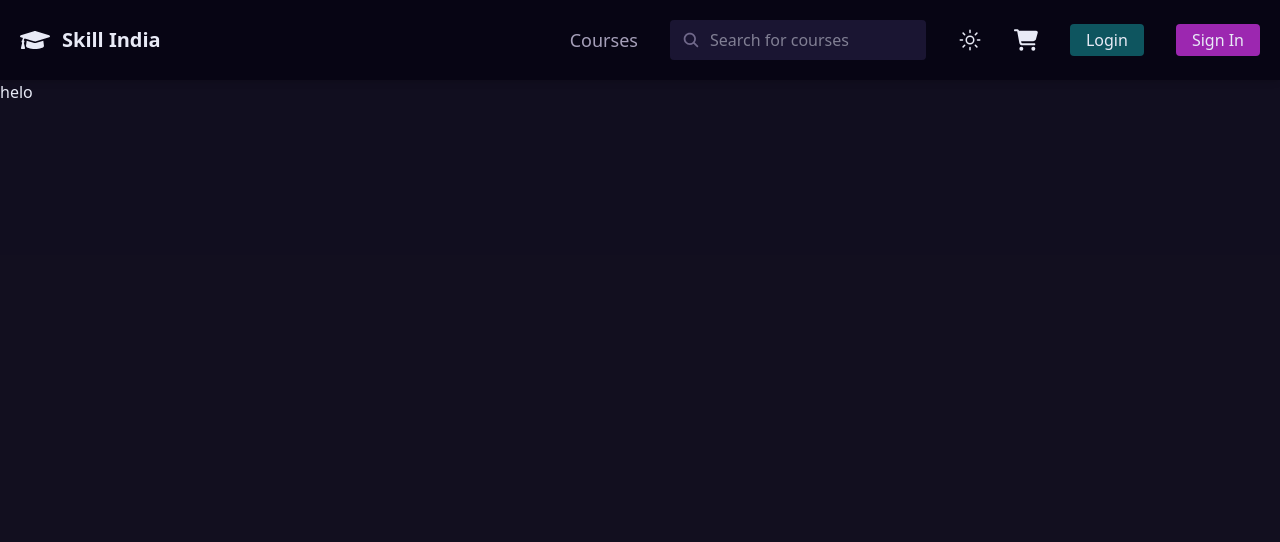
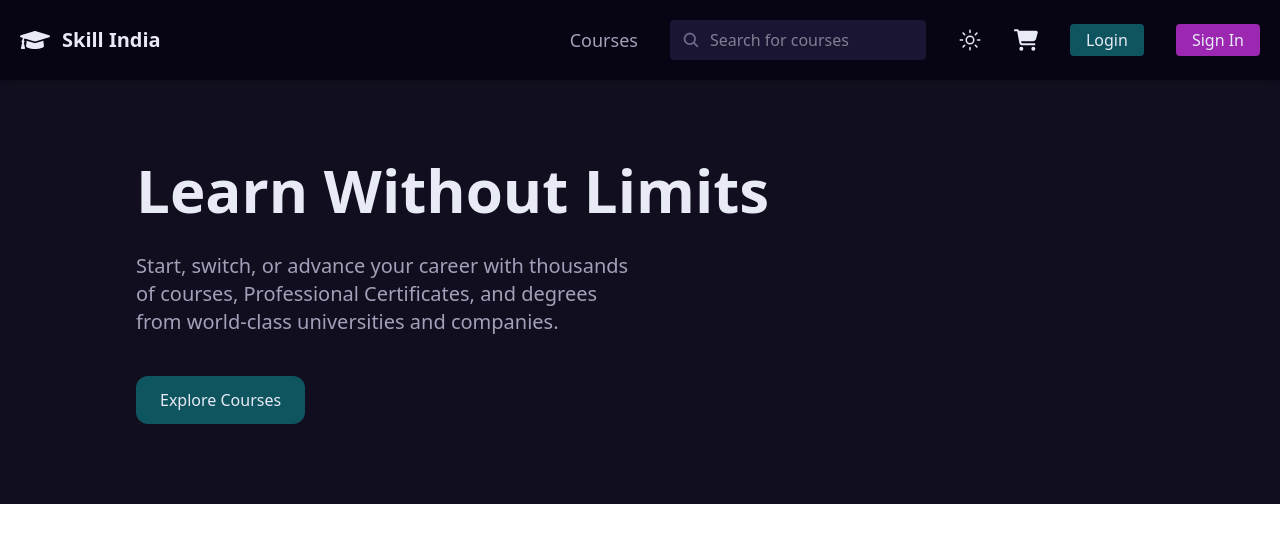
Before and after one commit to mdnaseeransari/Skill_India, a React (Vite) app in the folder client/: page / in a window 1280 px wide. Shown: the top 542 px of the page. Built offline with nearby package versions, Linux system fonts and the light colour scheme.

Commit message:
debug the linking and added some section in home page

```diff
--- a/client/component/Home.jsx
+++ b/client/component/Home.jsx
@@ -1,12 +1,31 @@
 import React from 'react'
+import { Link } from "react-router-dom";
 
 const Home = () => {
   return (
 
     <>
-    <div className='bg-primary h-dvh'>
-      <p className='text-primary'>helo</p>
-    </div>
+      <div className="bg-primary w-full h-auto p-6 md:p-16 lg:p-20">
+        <div className="mx-4 md:mx-14">
+
+          <h1 className="text-primary font-bold text-4xl md:text-5xl lg:text-6xl">
+            Learn Without Limits
+          </h1>
+
+          <h2 className="text-secondary pt-8 text-base md:text-lg lg:text-xl w-full md:w-[70%] lg:w-[50%]">
+            Start, switch, or advance your career with thousands of courses,
+            Professional Certificates, and degrees from world-class universities and companies.
+          </h2>
+
+          <Link to="/course"><button className="bg-accent-primary text-button px-6 py-3 mt-10 rounded-xl">
+            Explore Courses
+          </button></Link>
+
+        </div>
+
+
+      </div>
+
     </>
   )
 }
--- a/client/component/Navbar.jsx
+++ b/client/component/Navbar.jsx
@@ -1,4 +1,4 @@
-import React, { useState,useEffect } from 'react';
+import React, { useState, useEffect } from 'react';
 import { Link } from "react-router-dom";
 import { IoSunnyOutline, IoMenu, IoClose, IoSearch } from "react-icons/io5";
 import { FaCartShopping } from "react-icons/fa6";
@@ -40,18 +40,19 @@ const Navbar = ({ theme, setTheme }) => {
 
           <IoSunnyOutline className="text-2xl cursor-pointer" onClick={() =>
             setTheme(theme === "dark-mode" ? "light-mode" : "dark-mode")
-            }  />
+          } />
           <Link to="/Cart">
             <FaCartShopping className="text-2xl cursor-pointer hover:text-blue-600" />
           </Link>
 
+          <Link to="/Login">
             <button className="bg-accent-primary px-4 py-1 rounded text-button cursor-pointer hover-bg-accent-primary">
-            <Link to="/Login">Login</Link>
-          </button>
-
+              Login
+            </button></Link>
+          <Link to="/Signin">
             <button className="bg-accent-secondary px-4 py-1 rounded text-button cursor-pointer hover-bg-accent-secondary">
-            <Link to="/Signin">Sign In</Link>
-          </button>
+              Sign In
+            </button></Link>
 
         </div>
 
@@ -70,7 +71,7 @@ const Navbar = ({ theme, setTheme }) => {
         <div className="lg:hidden bg-navbar px-5 pb-5 animate-slideDown">
 
           <span className="block text-lg text-secondary font-medium py-2">
-            Courses
+            <Link to="/course">Courses</Link>
           </span>
 
           {/* MOBILE SEARCH BOX WITH ICON */}
@@ -87,16 +88,17 @@ const Navbar = ({ theme, setTheme }) => {
             <IoSunnyOutline className="text-2xl cursor-pointer" onClick={() =>
               setTheme(theme === "dark-mode" ? "light-mode" : "dark-mode")
             } />
-            <FaCartShopping />
+            <Link to="/Cart"><FaCartShopping /></Link>
           </div>
 
+          <Link to="/Login">
             <button className="bg-accent-primary w-full py-2 rounded text-button mt-3">
               Login
-          </button>
-
+            </button></Link>
+          <Link to="/Signin">
             <button className="bg-accent-secondary w-full py-2 rounded text-button mt-2">
               Sign In
-          </button>
+            </button></Link>
         </div>
       )}
     </header>
```
Lines whose indentation alone changed are shown as unchanged.
